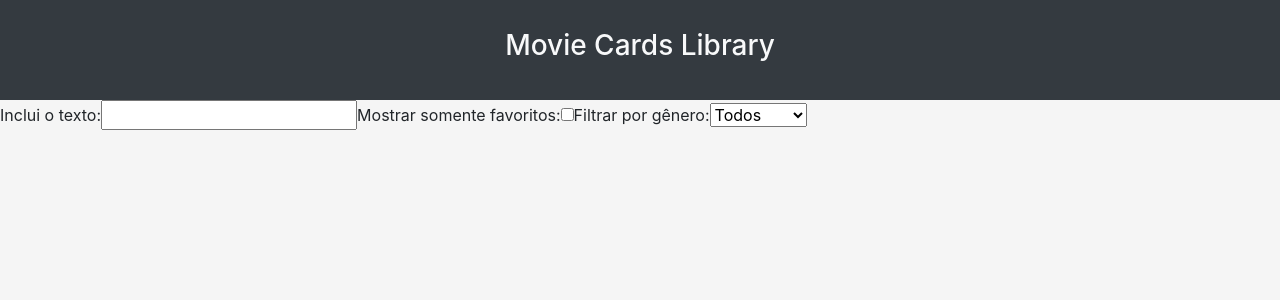
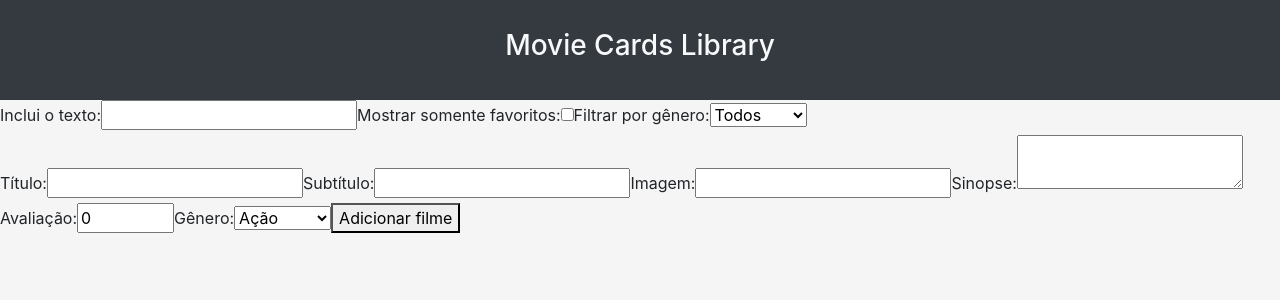
Before and after one commit to tryber/sd-04-block12-project-movie-card-library-stateful, a React (Create React App) app: page / in a window 1280 px wide. Shown: the top 300 px of the page. Built offline with nearby package versions, Linux system fonts and the light colour scheme.

Commit message:
Implemented AddMovie component form

```diff
--- a/src/App.js
+++ b/src/App.js
@@ -3,12 +3,14 @@ import './App.css';
 
 import Header from './components/Header';
 import SearchBar from './components/SearchBar';
+import AddMovie from './components/AddMovie';
 
 function App() {
   return (
     <div className="App">
       <Header />
       <SearchBar />
+      <AddMovie />
     </div>
   );
 }
--- a/src/components/AddMovie.jsx
+++ b/src/components/AddMovie.jsx
@@ -1 +1,82 @@
-// implement AddMovie component here
+import React from 'react';
+
+const initialState = {
+  subtitle: '',
+  title: '',
+  imagePath: '',
+  storyline: '',
+  rating: 0,
+  genre: 'action',
+};
+
+class AddMovie extends React.Component {
+  constructor(props) {
+    super(props);
+    this.state = initialState;
+  }
+
+  onClickSubmit() {
+    this.props.onClick(this.state);
+    this.setState(initialState);
+  }
+
+  render() {
+    const {
+      title,
+      subtitle,
+      imagePath,
+      storyline,
+      rating,
+      genre,
+    } = this.state;
+
+    return (
+      <form>
+        <label>Título:</label>
+        <input
+          type="text"
+          onChange={(e) => this.setState({ title: e.target.value, })}
+          value={title}
+        ></input>
+        <label>Subtítulo:</label>
+        <input
+          type="text"
+          onChange={(e) => this.setState({ subtitle: e.target.value, })}
+          value={subtitle}
+        ></input>
+        <label>Imagem:</label>
+        <input
+          type="text"
+          onChange={(e) => this.setState({ imagePath: e.target.value, })}
+          value={imagePath}
+        ></input>
+        <label>Sinopse:</label>
+        <textarea
+          onChange={(e) => this.setState({ storyline: e.target.value, })}
+          value={storyline}
+        ></textarea>
+        <label>Avaliação:</label>
+        <input
+          type="number"
+          min="0"
+          max="5"
+          step="0.1"
+          onChange={(e) => this.setState({ rating: e.target.value, })}
+          value={rating}
+        ></input>
+        <label>Gênero:</label>
+        <select
+          onChange={(e) => this.setState({ genre: e.target.value, })}
+          value={genre}
+        >
+          <option value="action">Ação</option>
+          <option value="comedy">Comédia</option>
+          <option value="thriller">Suspense</option>
+        </select>
+        <button onClick={this.onClickSubmit}>Adicionar filme</button>
+      </form>
+    );
+  }
+}
+
+export default AddMovie;
--- a/src/components/SearchBar.jsx
+++ b/src/components/SearchBar.jsx
@@ -13,24 +13,19 @@ class SearchBar extends React.Component {
 
     return (
       <form>
-        <label>
-          Inclui o texto:
+        <label>Inclui o texto: </label>
         <input
           type="text"
           value={searchText}
           onChange={onSearchTextChange}
         ></input>
-        </label>
-        <label>
-          Mostrar somente favoritos:
+        <label>Mostrar somente favoritos:</label>
         <input
           type="checkbox"
           checked={bookmarkedOnly}
           onChange={onBookmarkedChange}
         ></input>
-        </label>
-        <label>
-          Filtrar por gênero:
+        <label>Filtrar por gênero:</label>
         <select
           value={selectedGenre}
           checked={bookmarkedOnly}
@@ -41,27 +36,9 @@ class SearchBar extends React.Component {
           <option value="comedy">Comédia</option>
           <option value="thriller">Suspense</option>
         </select>
-        </label>
       </form>
     );
   }
 }
-/* A propriedade value do select deve receber o valor da prop selectedGenre;
-
-A propriedade onChange do input deve receber o valor da prop onSelectedGenreChange;
-
-O select deve renderizar quatro tags option, com as opções de filtragem por gênero, na seguinte ordem:
-
-Todos, com o valor "";
-Ação, com o valor action;
-Comédia, com o valor comedy;
-Suspense, com o valor thriller. */
 
 export default SearchBar;
-
-/* searchText, uma string
-onSearchTextChange, uma callback
-bookmarkedOnly, um boolean
-onBookmarkedChange, uma callback
-selectedGenre, uma string
-onSelectedGenreChange, uma callback */
```
Lines whose indentation alone changed are shown as unchanged.
